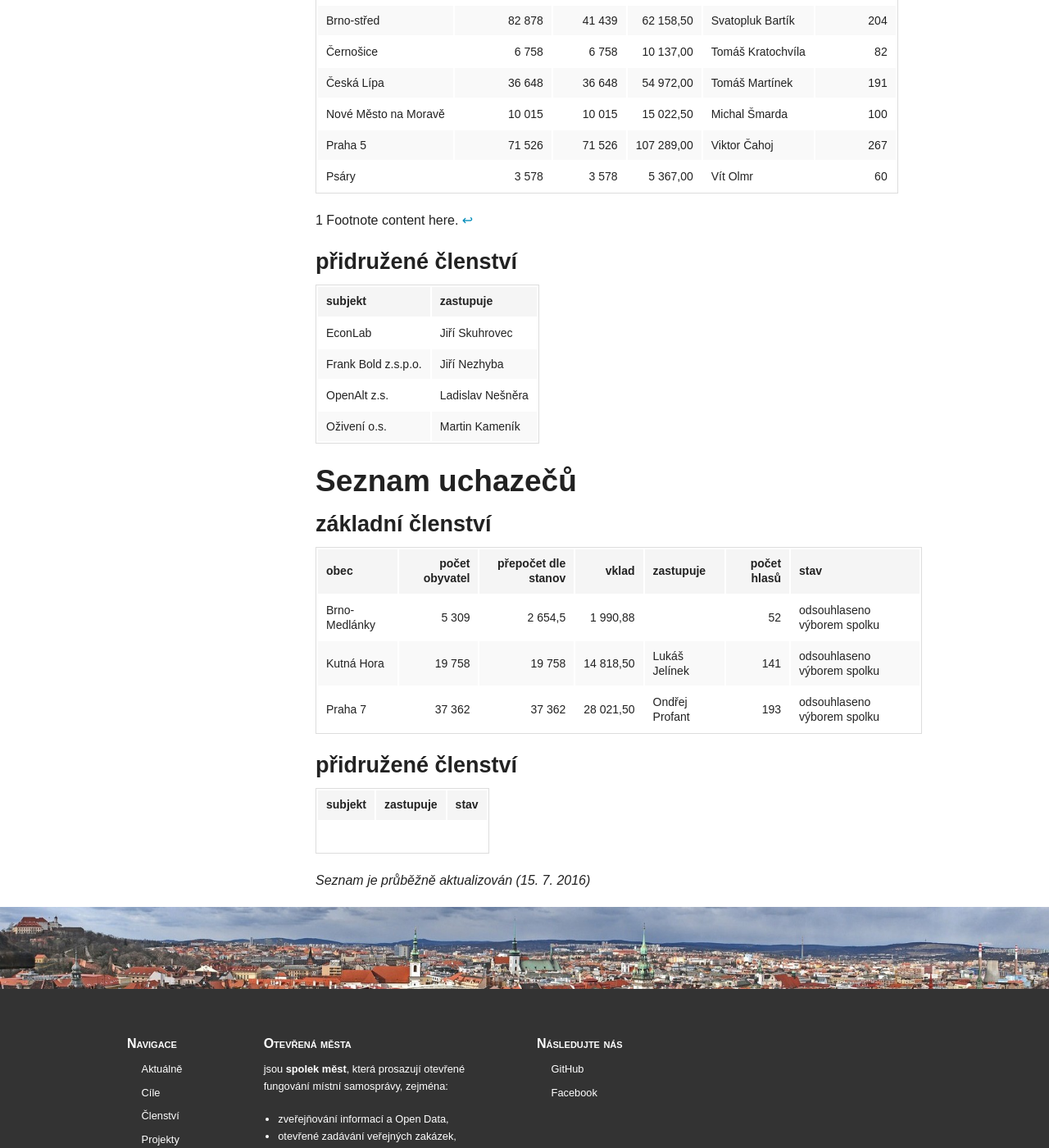
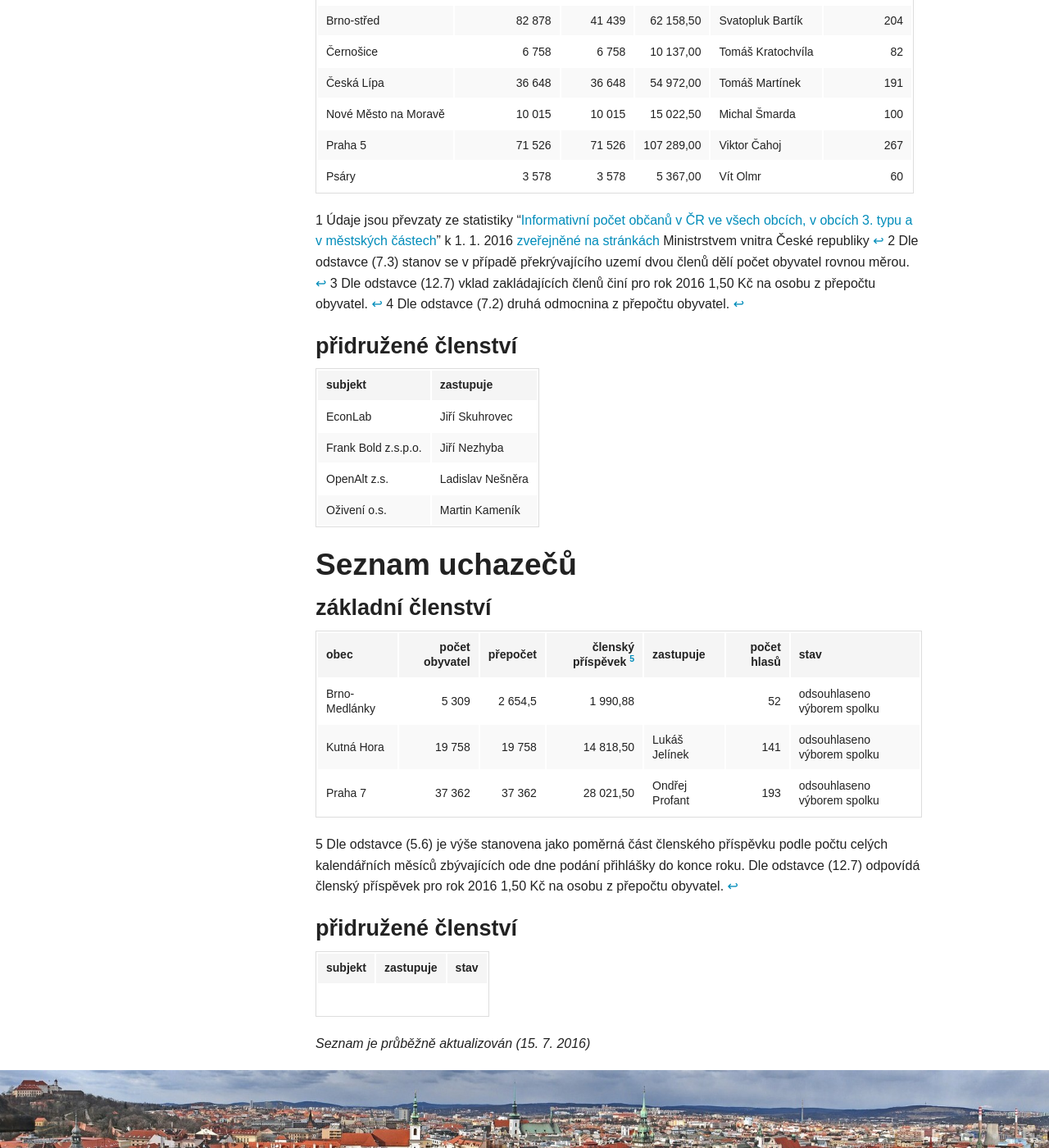
Before and after one commit to otevrenamesta/otevrenamesta.github.io, a Jekyll site: the page built from pages/clenstvi_new.md, in a window 1280 px wide and 1400 px high, scrolled down 766 px. Shown: the whole window at 82% size. Built offline with Jekyll 4.4.1, drawn with Linux system fonts in a browser that asks for light colours; nearby versions of some CDN libraries; library files that are not in the unit come from our copies.

Commit message:
Update clenstvi_new.md

```diff
--- a/pages/clenstvi_new.md
+++ b/pages/clenstvi_new.md
@@ -22,7 +22,7 @@ image:
 
 ### základní členství
 
-obec | počet obyvatel | přepočet <sup id="a1">[1](#f1)</sup> | vklad [2] | zastupuje | počet hlasů
+obec | počet obyvatel <sup id="a1">[1](#f1)</sup> | přepočet <sup id="a2">[2](#f2)</sup> | vklad <sup id="a3">[3](#f3)</sup> | zastupuje | počet hlasů <sup id="a4">[4](#f4)</sup>
 --- | ---:| ---:| ---:| --- | ---:
 Brno | 376 407 | 334 968 | 502 452,00 | Jiří Ulip | 579
 Brno-střed | 82 878 | 41 439 | 62 158,50 | Svatopluk Bartík | 204
@@ -32,7 +32,10 @@ Nové Město na Moravě | 10 015 | 10 015 | 15 022,50 | Michal Šmarda | 100
 Praha 5 | 71 526 | 71 526 | 107 289,00 | Viktor Čahoj | 267
 Psáry | 3 578 | 3 578 | 5 367,00 | Vít Olmr | 60
 
-<span id="f1">1</span> Footnote content here. [↩](#a1)
+<span id="f1">1</span> Údaje jsou převzaty ze statistiky "[Informativní počet občanů v ČR ve všech obcích, v obcích 3. typu a v městských částech](http://www.mvcr.cz/soubor/pocty-obyvatel-v-obcich-cr-pocet-obyvatel-k-1-1-2016-xls.aspx)" k 1. 1. 2016 [zveřejněné na stránkách](http://www.mvcr.cz/clanek/statistiky-pocty-obyvatel-v-obcich.aspx) Ministrstvem vnitra České republiky [↩](#a1)
+<span id="f2">2</span> Dle odstavce (7.3) stanov se v případě překrývajícího uzemí dvou členů dělí počet obyvatel rovnou měrou. [↩](#a2)
+<span id="f3">3</span> Dle odstavce (12.7) vklad zakládajících členů činí pro rok 2016 1,50 Kč na osobu z přepočtu obyvatel. [↩](#a3)
+<span id="f4">4</span> Dle odstavce (7.2) druhá odmocnina z přepočtu obyvatel. [↩](#a4)
 
 ### přidružené členství
 
@@ -47,11 +50,13 @@ Oživení o.s. | Martin Kameník
 
 ### základní členství
 
-obec | počet obyvatel | přepočet dle stanov | vklad | zastupuje | počet hlasů | stav
+obec | počet obyvatel | přepočet | členský příspěvek <sup id="a5">[5](#f5)</sup>  | zastupuje | počet hlasů | stav
 --- | ---:| ---:| ---:| --- | ---:| ---
 Brno-Medlánky | 5 309 | 2 654,5 | 1 990,88 |  | 52 | odsouhlaseno výborem spolku
 Kutná Hora | 19 758 | 19 758 | 14 818,50 | Lukáš Jelínek | 141 | odsouhlaseno výborem spolku
 Praha 7 | 37 362 | 37 362 | 28 021,50 | Ondřej Profant | 193 | odsouhlaseno výborem spolku
+
+<span id="f5">5</span> Dle odstavce (5.6) je výše stanovena jako poměrná část členského příspěvku podle počtu celých kalendářních měsíců zbývajících ode dne podání přihlášky do konce roku. Dle odstavce (12.7) odpovídá členský příspěvek pro rok 2016 1,50 Kč na osobu z přepočtu obyvatel. [↩](#a5)
 
 ### přidružené členství
 
```
